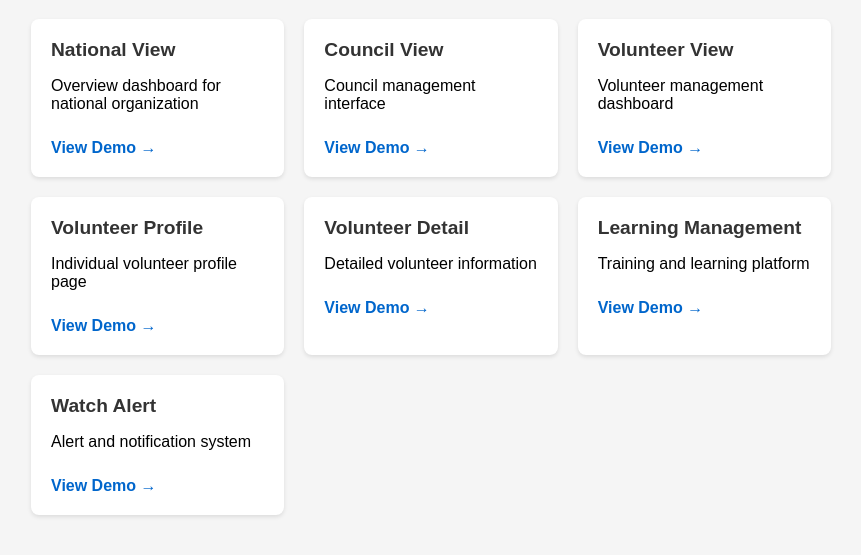
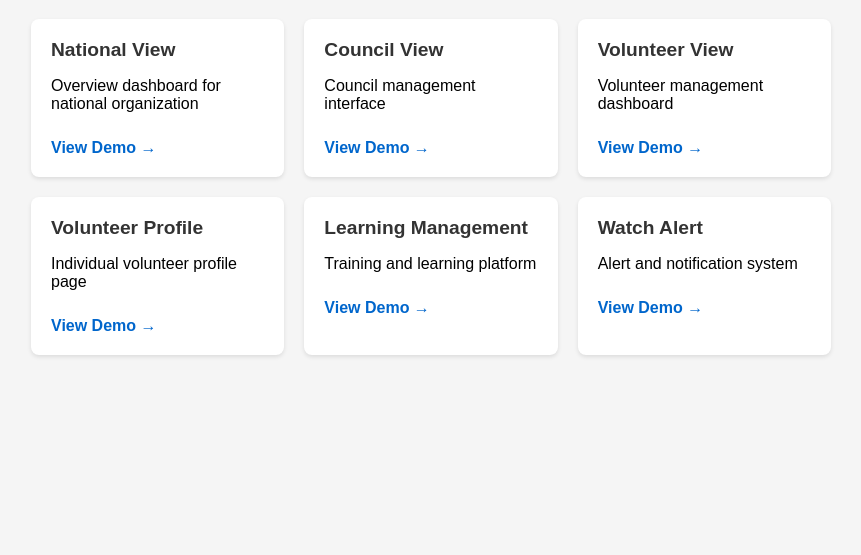
Before and after one commit to magnusmagz/gotr-demo-site, a plain HTML site: page index.html in a window 1280 px wide. Shown: the part 314-869 px from the top of the page, without its empty margins (209-1070 px from the left). After the commit the page ends 800 px from the top, so only its background shows below. Drawn offline with Linux system fonts and the light colour scheme.

Commit message:
Remove Volunteer Detail tile from main page

```diff
--- a/index.html
+++ b/index.html
@@ -86,12 +86,6 @@
         </div>
 
         <div class="demo-card">
-            <h2>Volunteer Detail</h2>
-            <p>Detailed volunteer information</p>
-            <a href="volunteer-detail.html">View Demo →</a>
-        </div>
-
-        <div class="demo-card">
             <h2>Learning Management</h2>
             <p>Training and learning platform</p>
             <a href="learning-management.html">View Demo →</a>
```
